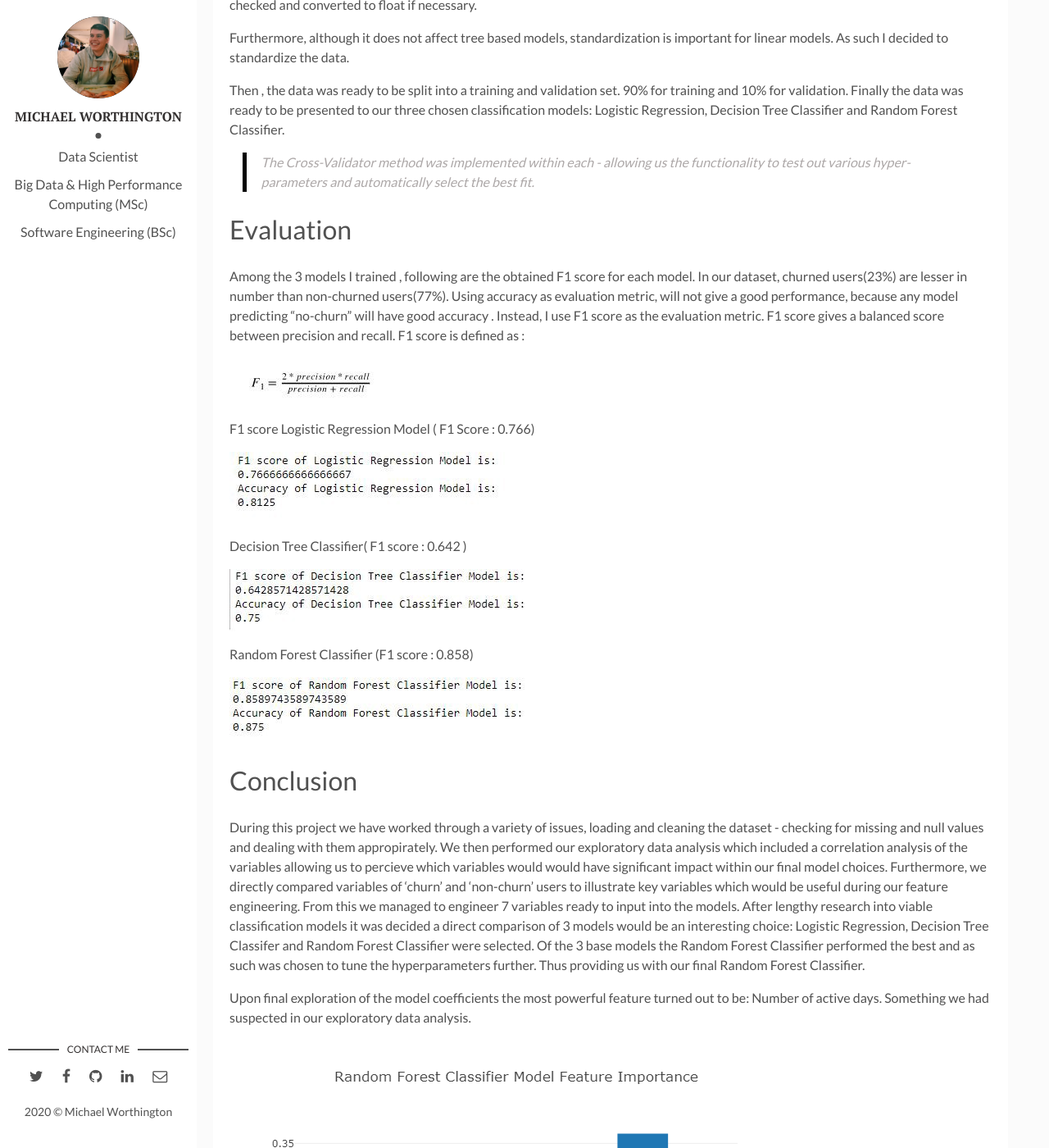
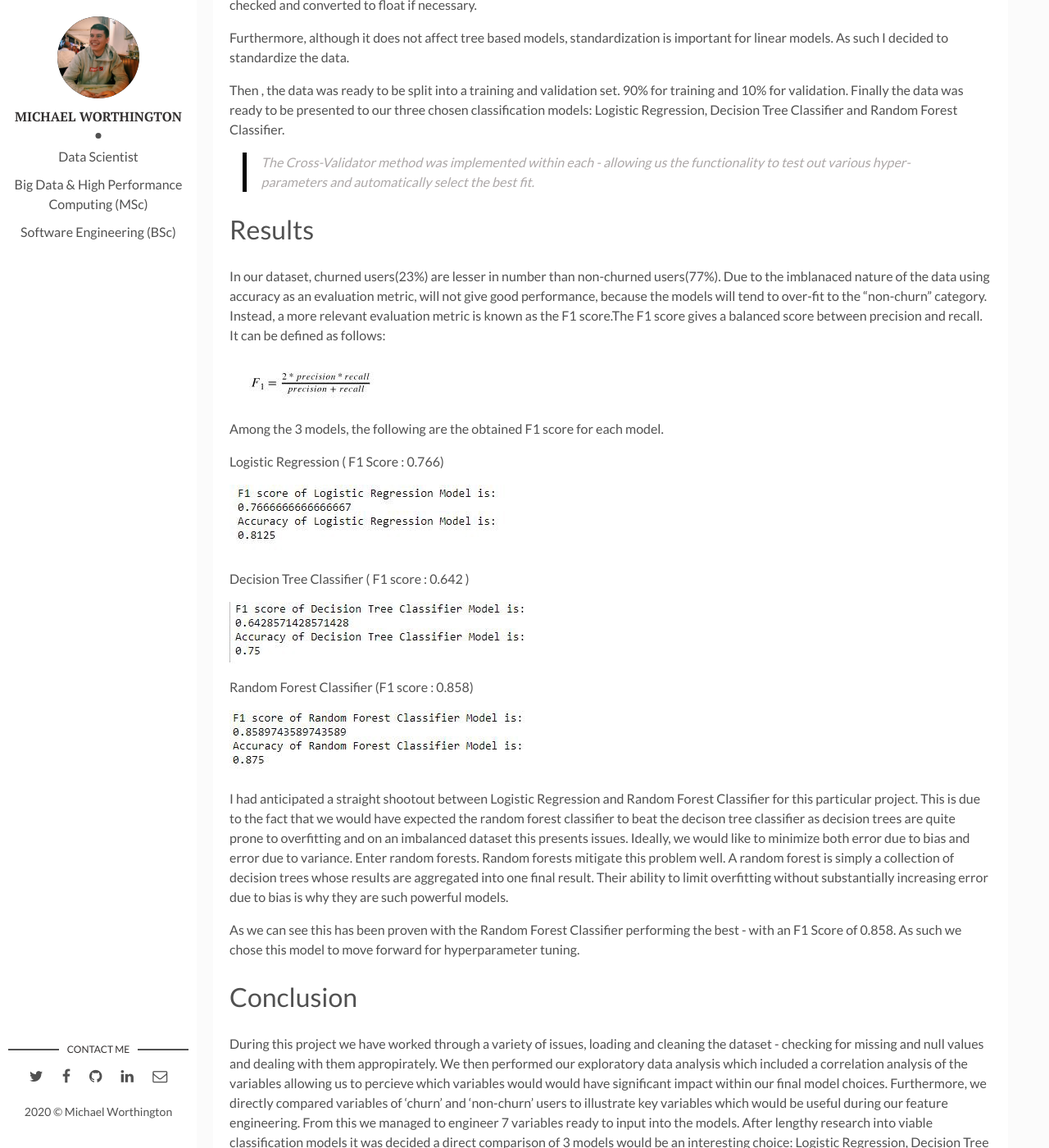
Before and after one commit to Mikewortho/Mikewortho.github.io, a Jekyll site: the page built from _posts/2017-04-06-welcome-to-jekyll.markdown, in a window 1280 px wide and 1400 px high, scrolled down 5225 px. Shown: the whole window at 82% size. Built offline with Jekyll 4.4.1, drawn with Linux system fonts in a browser that asks for light colours.

Commit message:
Update 2017-04-06-welcome-to-jekyll.markdown

```diff
--- a/_posts/2017-04-06-welcome-to-jekyll.markdown
+++ b/_posts/2017-04-06-welcome-to-jekyll.markdown
@@ -87,23 +87,29 @@ Logistic Regression, Decision Tree Classifier and Random Forest Classifier.
 >The Cross-Validator method was implemented within each - allowing us the functionality to test out various hyper-parameters and automatically select the best fit.
 
 
-# Evaluation
-Among the 3 models I trained , following are the obtained F1 score for each model. In our dataset, churned users(23%) are lesser in number than non-churned users(77%). Using accuracy as evaluation metric, will not give a good performance, because any model predicting “no-churn” will have good accuracy . Instead, I use F1 score as the evaluation metric. F1 score gives a balanced score between precision and recall. F1 score is defined as :
+# Results
+In our dataset, churned users(23%) are lesser in number than non-churned users(77%). Due to the imblanaced nature of the data using accuracy as an evaluation metric, will not give good performance, because the models will tend to over-fit to the “non-churn” category. Instead, a more relevant evaluation metric is known as the F1 score.The F1 score gives a balanced score between precision and recall. It can be defined as follows:
 
 ![PrintSchema EDA]({{site.baseurl}}/assets/img/churn9.jpg)
 
-F1 score
-Logistic Regression Model ( F1 Score : 0.766)
+Among the 3 models, the following are the obtained F1 score for each model.
+
+Logistic Regression ( F1 Score : 0.766)
 
 ![PrintSchema EDA]({{site.baseurl}}/assets/img/churn10.jpg)
 
-Decision Tree Classifier( F1 score : 0.642 )
+Decision Tree Classifier ( F1 score : 0.642 )
 
 ![PrintSchema EDA]({{site.baseurl}}/assets/img/churn11.jpg)
 
 Random Forest Classifier (F1 score : 0.858)
 
 ![PrintSchema EDA]({{site.baseurl}}/assets/img/churn12.jpg)
+
+I had anticipated a straight shootout between Logistic Regression and Random Forest Classifier for this particular project. This is due to the fact that we would have expected the random forest classifier to beat the decison tree classifier as decision trees are quite prone to overfitting and on an imbalanced dataset this presents issues. Ideally, we would like to minimize both error due to bias and error due to variance. Enter random forests. Random forests mitigate this problem well. A random forest is simply a collection of decision trees whose results are aggregated into one final result. Their ability to limit overfitting without substantially increasing error due to bias is why they are such powerful models.
+
+As we can see this has been proven with the Random Forest Classifier performing the best - with an F1 Score of 0.858. As such we chose this model to move forward for hyperparameter tuning.
+
 
 # Conclusion
 During this project we have worked through a variety of issues, loading and cleaning the dataset - checking for missing and null values and dealing with them appropirately. We then performed our exploratory data analysis which included a correlation analysis of the variables allowing us to percieve which variables would would have significant impact within our final model choices. Furthermore, we directly compared variables of 'churn' and 'non-churn' users to illustrate key variables which would be useful during our feature engineering. From this we managed to engineer 7 variables ready to input into the models. After lengthy research into viable classification models it was decided a direct comparison of 3 models would be an interesting choice: Logistic Regression, Decision Tree Classifer and Random Forest Classifier were selected. Of the 3 base models the Random Forest Classifier performed the best and as such was chosen to tune the hyperparameters further. Thus providing us with our final Random Forest Classifier.
```
